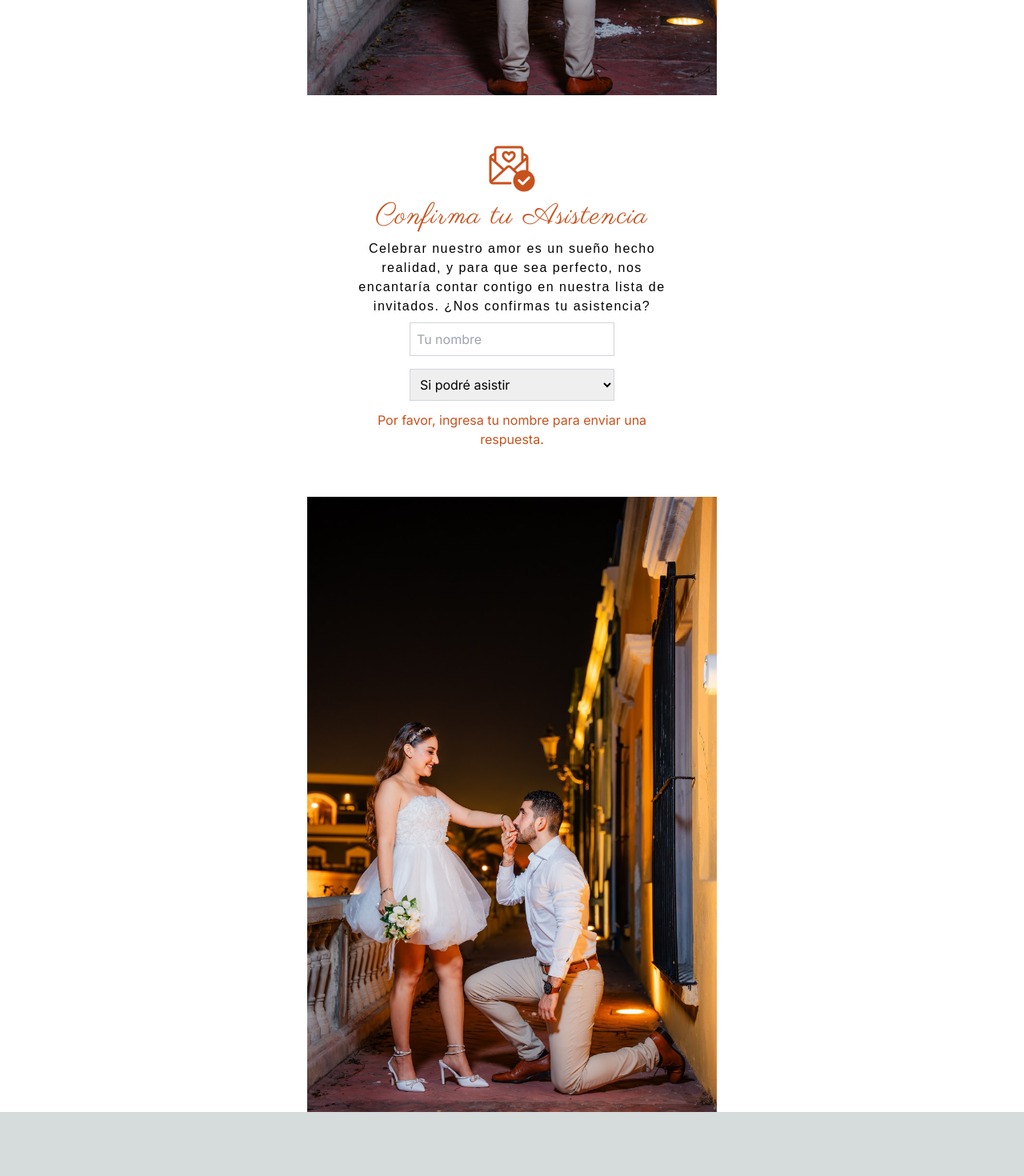
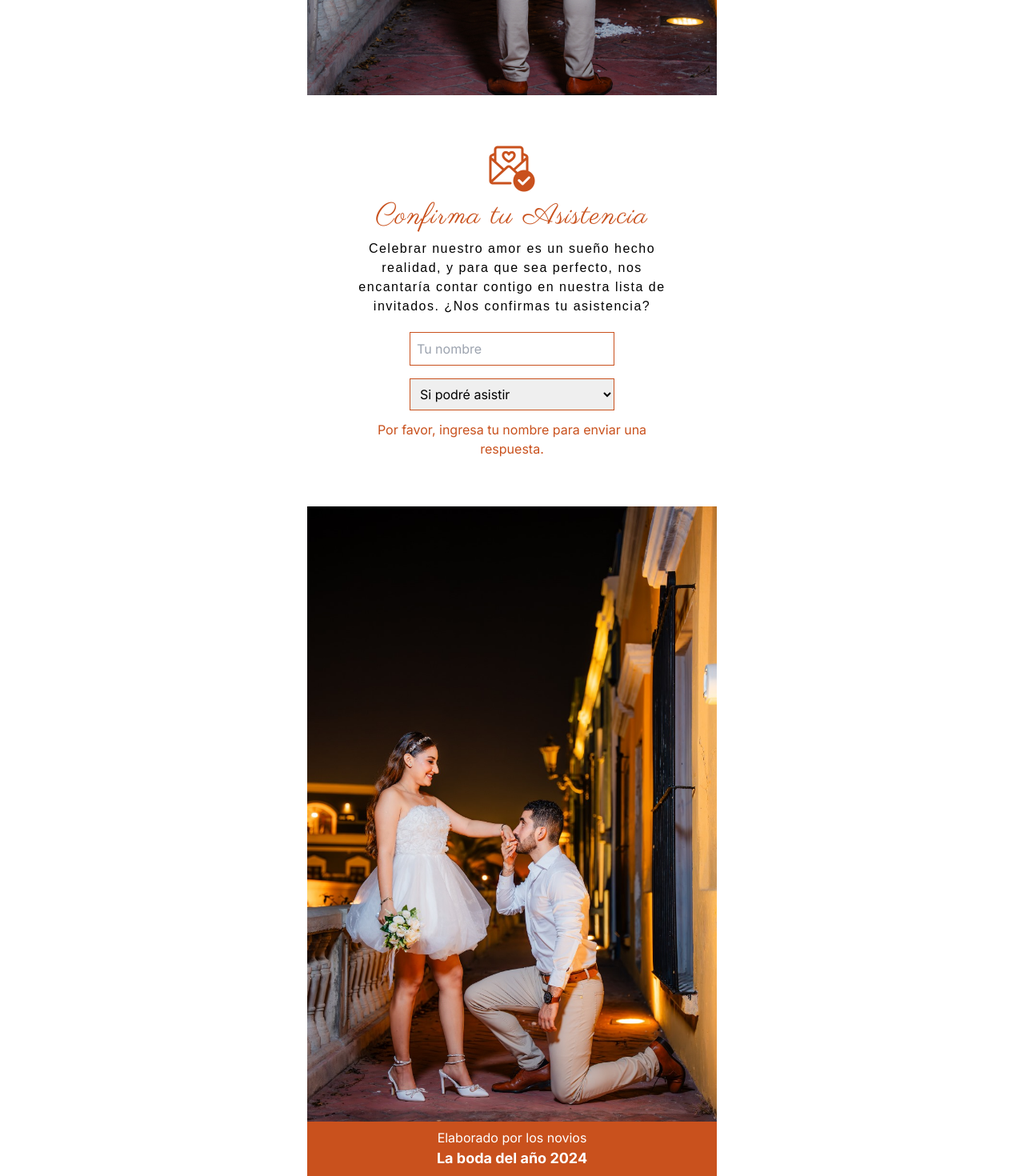
Before and after one commit to jesusacu98/wedding, a Next.js app: page / in a window 1280 px wide. Shown: the part 10351-11821 px from the top of the page at 80% size. Before the commit the page ends 11741 px from the top, so only its background shows below. Built offline with nearby package versions, Linux system fonts and the light colour scheme.

Commit message:
a un mes de casarme con el amor de mi vida entera

```diff
--- a/src/app/components/section7.tsx
+++ b/src/app/components/section7.tsx
@@ -16,15 +16,15 @@ export default function Reglas() {
         setText(`https://wa.me/6693258216/?text=¡Hola!, soy ${nombre}${mensaje} a la boda`);
     }
 
-    useEffect(()=> {
+    useEffect(() => {
         console.log(selectedOption)
         setMensaje();
-    },[selectedOption]);
+    }, [selectedOption]);
 
-    useEffect(()=> {
+    useEffect(() => {
         console.log(selectedOption)
         setMensaje();
-    },[nombre]);
+    }, [nombre]);
 
     const handleChange = (e: any) => {
         setSelectedOption(e.target.value);
@@ -107,19 +107,19 @@ export default function Reglas() {
                 </span>
             </div>
 
-            <div className="flex flex-col items-center text-center mt-2 px-4 space-y-4">
+            <div className="flex flex-col items-center text-center mt-5 px-4 space-y-4">
                 <input
                     value={nombre}
                     onChange={handleChange2}
                     type="text"
                     placeholder="Tu nombre"
-                    className="text-black border border-gray-300 p-2 w-64"
+                    className="text-black border border-solid border-secondary p-2 w-64"
                 />
 
                 <select
                     value={selectedOption}
                     onChange={handleChange}
-                    className="text-black border border-gray-300 p-2 w-64"
+                    className="text-black border border-solid border-secondary p-2 w-64"
                 >
                     <option value="si">Si podré asistir</option>
                     <option value="no">Lo siento, no podré asistir</option>
@@ -137,6 +137,16 @@ export default function Reglas() {
             </div>
 
             <img src="/22.jpg" alt="Imagen 1" className="max-h-full max-w-full mt-[60px]" />
+
+            <div className="bg-secondary text-white text-center py-2">
+                <span>
+                    Elaborado por los novios
+                </span>
+                <p className="text-lg font-bold">
+                    La boda del año 2024
+                </p>
+            </div>
+
         </section>
     );
 }
```
